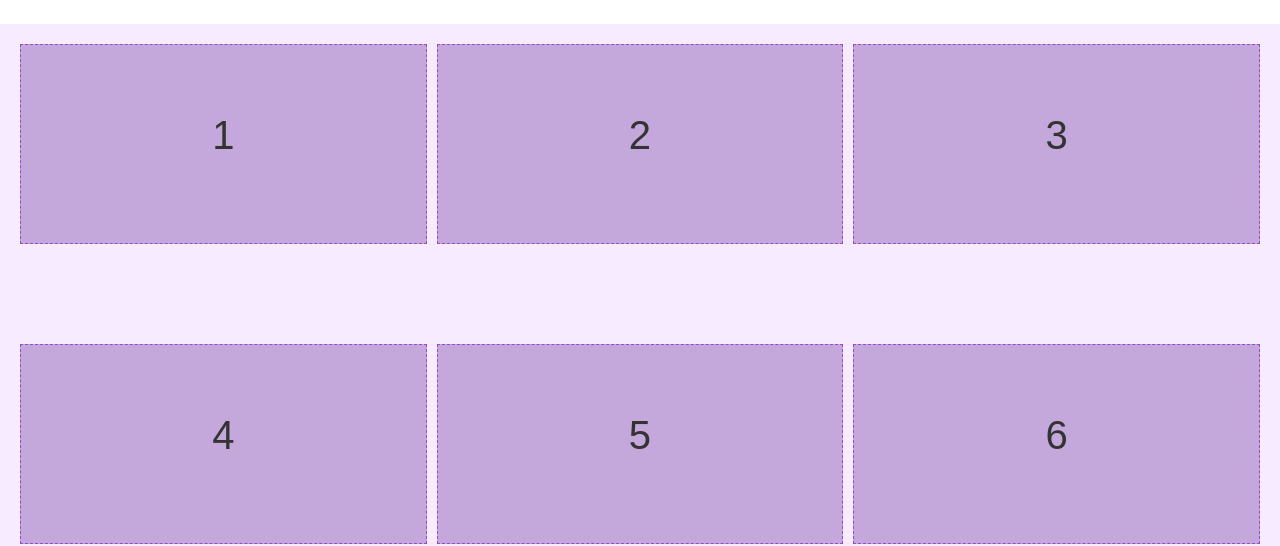
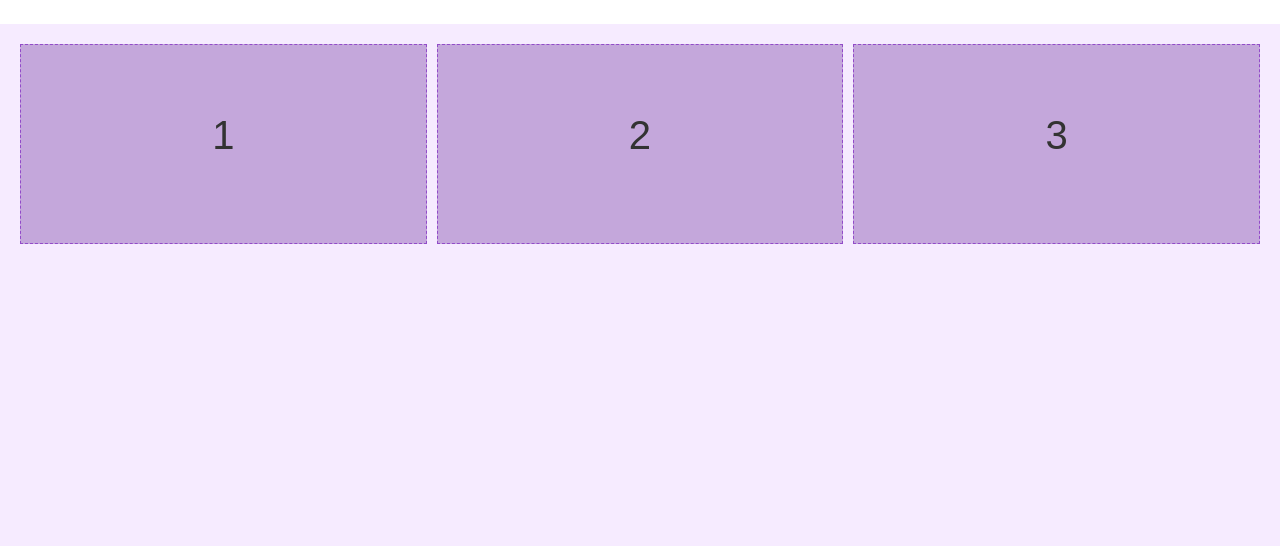
Before and after one commit to aaliyah-web/Aaliyah_Portfolio, a plain HTML site: page index.html in a window 1280 px wide. Shown: the part 269-815 px from the top of the page. Drawn offline with nearby package versions, Linux system fonts and the light colour scheme.

```diff
--- a/index.html
+++ b/index.html
@@ -38,7 +38,7 @@
           .grid-container {
             display: grid;
 
-            gap: 100px 10px;
+            gap: 500px 10px;
             grid-template-columns: 3fr 3fr 3fr;
             grid-template-rows: 200px 200px;
             background-color: #f6ebff;
```
